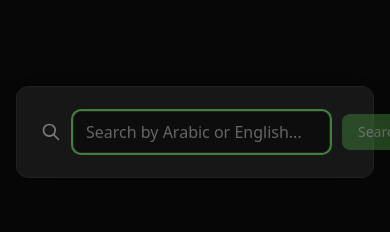
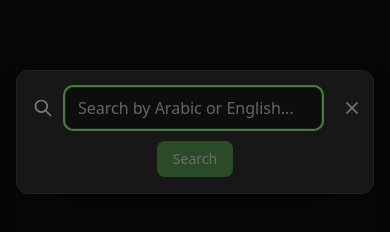
Before and after one commit to MdFarhanHridoy/Quran-Web-Application-v2, a Next.js app in the folder frontend/: page /search in a window 390 px wide. Both pictures are taken after a click on the button 356 px from the left and 27 px from the top of the page. Shown: the part 290-522 px from the top of the page. Built offline with nearby package versions, Linux system fonts and the light colour scheme; no server answers; a web font is replaced by a local one.

Commit message:
Fix SearchPanel mobile responsiveness

```diff
--- a/frontend/components/search/SearchPanel.tsx
+++ b/frontend/components/search/SearchPanel.tsx
@@ -60,13 +60,14 @@ export default function SearchPanel({ isOpen, onClose, onSearch }: SearchPanelPr
       />
 
       <div
-        className={`relative w-full max-w-2xl bg-[#171717] rounded-xl border border-[#212121] shadow-2xl p-6 transition-all duration-300 ${
+        className={`relative w-full max-w-2xl bg-[#171717] rounded-xl border border-[#212121] shadow-2xl p-4 sm:p-6 transition-all duration-300 ${
           isOpen
             ? 'opacity-100 scale-100 translate-y-0'
             : 'opacity-0 scale-100 md:scale-95 translate-y-8 md:translate-y-0'
         }`}
       >
-        <form onSubmit={handleSubmit} className="flex items-center gap-3">
+        <form onSubmit={handleSubmit} className="flex flex-col gap-3 sm:flex-row sm:items-center">
+          <div className="flex items-center gap-3 w-full">
             <svg className="w-5 h-5 text-[#7b7d7b] flex-shrink-0" fill="none" stroke="currentColor" viewBox="0 0 24 24">
               <path strokeLinecap="round" strokeLinejoin="round" strokeWidth={2} d="M21 21l-6-6m2-5a7 7 0 11-14 0 7 7 0 0114 0z" />
             </svg>
@@ -79,6 +80,18 @@ export default function SearchPanel({ isOpen, onClose, onSearch }: SearchPanelPr
               className="flex-1 bg-[#0d0d0d] border border-[#212121] rounded-lg px-3 py-2 text-[#c4c4c4] placeholder-[#636663] focus:outline-none focus:ring-2 focus:ring-[#408039]"
             />
             <button
+              type="button"
+              onClick={onClose}
+              className="p-2 hover:bg-[#1c1c1c] rounded-lg transition-colors text-[#7b7d7b] hover:text-[#c4c4c4] flex-shrink-0 sm:hidden"
+              aria-label="Close search"
+            >
+              <svg className="w-5 h-5" fill="none" stroke="currentColor" viewBox="0 0 24 24">
+                <path strokeLinecap="round" strokeLinejoin="round" strokeWidth={2} d="M6 18L18 6M6 6l12 12" />
+              </svg>
+            </button>
+          </div>
+          <div className="flex items-center gap-2 justify-center w-full sm:w-auto sm:justify-start">
+            <button
               type="submit"
               disabled={!query.trim()}
               className="px-4 py-2 bg-[#408039] hover:bg-[#4d9946] disabled:opacity-50 disabled:cursor-not-allowed text-[#c4c4c4] rounded-lg transition-colors text-sm font-medium flex-shrink-0"
@@ -88,13 +101,14 @@ export default function SearchPanel({ isOpen, onClose, onSearch }: SearchPanelPr
             <button
               type="button"
               onClick={onClose}
-            className="p-2 hover:bg-[#1c1c1c] rounded-lg transition-colors text-[#7b7d7b] hover:text-[#c4c4c4] flex-shrink-0"
+              className="p-2 hover:bg-[#1c1c1c] rounded-lg transition-colors text-[#7b7d7b] hover:text-[#c4c4c4] flex-shrink-0 hidden sm:flex"
               aria-label="Close search"
             >
               <svg className="w-5 h-5" fill="none" stroke="currentColor" viewBox="0 0 24 24">
                 <path strokeLinecap="round" strokeLinejoin="round" strokeWidth={2} d="M6 18L18 6M6 6l12 12" />
               </svg>
             </button>
+          </div>
         </form>
       </div>
     </div>
```
Lines whose indentation alone changed are shown as unchanged.
